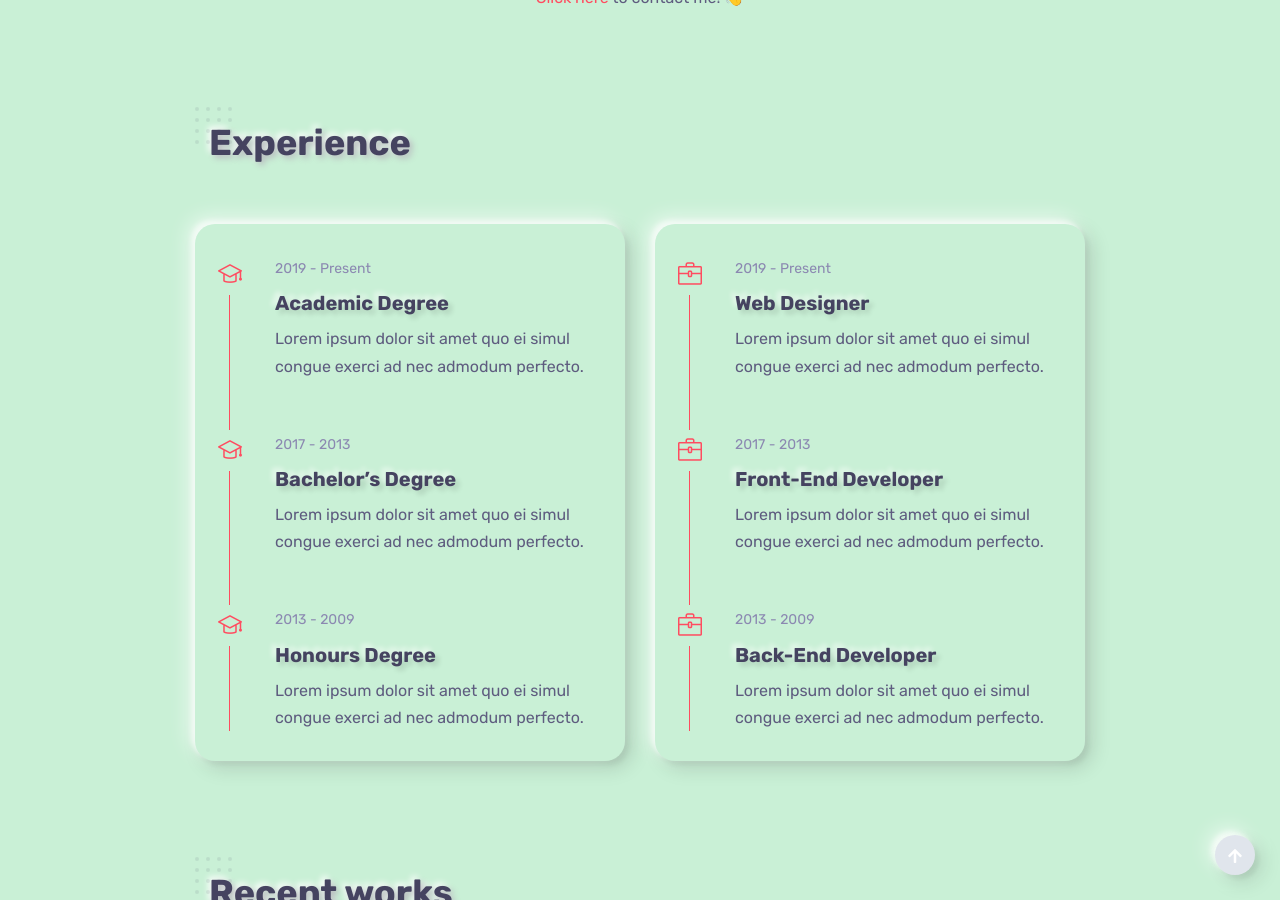
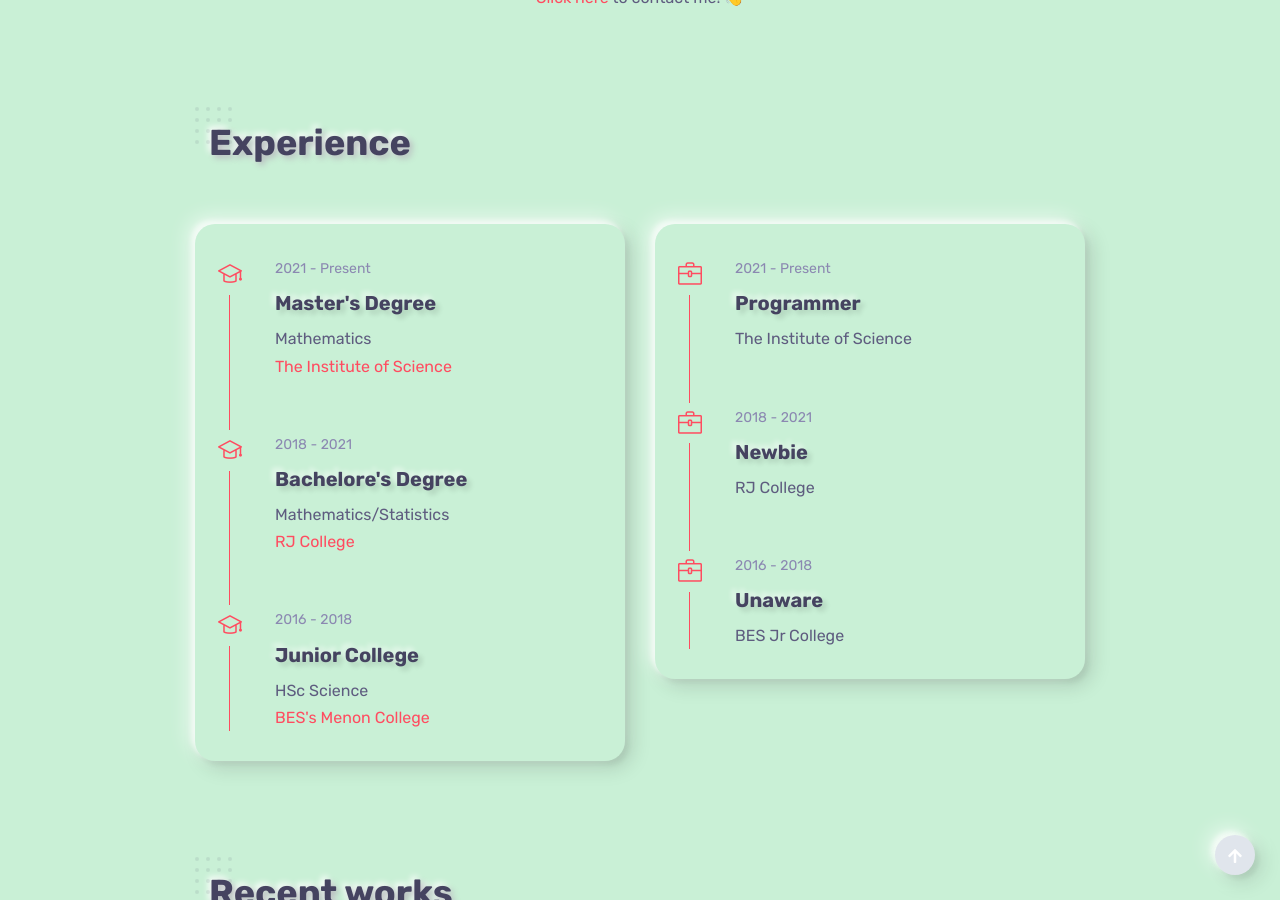
Before and after one commit to primepatel/primepatel.github.io, a Jekyll site: the page built from index.markdown, in a window 1280 px wide and 900 px high, scrolled down 2121 px. Built offline with Jekyll 4.4.1, drawn with Linux system fonts in a browser that asks for light colours.

Commit message:
added section3 include

```diff
--- a/_includes/section3.html
+++ b/_includes/section3.html
@@ -7,30 +7,16 @@
             <div class="col-md-6">
                 <!-- timeline wrapper -->
                 <div class="timeline edu bg-white rounded shadow-dark padding-30 overflow-hidden">
+                    {% for item in site.data.section3.Education %}
                     <!-- timeline item -->
-                    <div class="timeline-container wow fadeInUp">
+                    <div class="timeline-container wow fadeInUp" data-wow-delay="{{item[0]}}s">
                         <div class="content">
-                            <span class="time">2019 - Present</span>
-                            <h3 class="title">Academic Degree</h3>
-                            <p>Lorem ipsum dolor sit amet quo ei simul congue exerci ad nec admodum perfecto.</p>
+                            <span class="time">{{item[1]}}</span>
+                            <h3 class="title">{{item[2]}}</h3>
+                            <p>{{item[3]}}<br> <a href="{{item[5]}}">{{item[4]}}</a></p>
                         </div>
                     </div>
-                    <!-- timeline item -->
-                    <div class="timeline-container wow fadeInUp" data-wow-delay="0.2s">
-                        <div class="content">
-                            <span class="time">2017 - 2013</span>
-                            <h3 class="title">Bachelor’s Degree</h3>
-                            <p>Lorem ipsum dolor sit amet quo ei simul congue exerci ad nec admodum perfecto.</p>
-                        </div>
-                    </div>
-                    <!-- timeline item -->
-                    <div class="timeline-container wow fadeInUp" data-wow-delay="0.4s">
-                        <div class="content">
-                            <span class="time">2013 - 2009</span>
-                            <h3 class="title">Honours Degree</h3>
-                            <p>Lorem ipsum dolor sit amet quo ei simul congue exerci ad nec admodum perfecto.</p>
-                        </div>
-                    </div>
+                    {% endfor %}
                     <!-- main line -->
                     <span class="line"></span>
                 </div>
@@ -39,31 +25,17 @@
                 <!-- responsive spacer -->
                 <div class="spacer d-md-none d-lg-none" data-height="30"></div>
                 <!-- timeline wrapper -->
-                <div class="timeline exp bg-white rounded shadow-dark padding-30 overflow-hidden">
+                <div class="timeline exp bg-white rounded shadow-dark padding-30 overflow-hidden" data-wow-delay="{{item[0]}}s">
+                    {% for item in site.data.section3.Work %}
                     <!-- timeline item -->
                     <div class="timeline-container wow fadeInUp">
                         <div class="content">
-                            <span class="time">2019 - Present</span>
-                            <h3 class="title">Web Designer</h3>
-                            <p>Lorem ipsum dolor sit amet quo ei simul congue exerci ad nec admodum perfecto.</p>
+                            <span class="time">{{item[1]}}</span>
+                            <h3 class="title">{{item[2]}}</h3>
+                            <p> {{item[3]}}</p>
                         </div>
                     </div>
-                    <!-- timeline item -->
-                    <div class="timeline-container wow fadeInUp" data-wow-delay="0.2s">
-                        <div class="content">
-                            <span class="time">2017 - 2013</span>
-                            <h3 class="title">Front-End Developer</h3>
-                            <p>Lorem ipsum dolor sit amet quo ei simul congue exerci ad nec admodum perfecto.</p>
-                        </div>
-                    </div>
-                    <!-- timeline item -->
-                    <div class="timeline-container wow fadeInUp" data-wow-delay="0.4s">
-                        <div class="content">
-                            <span class="time">2013 - 2009</span>
-                            <h3 class="title">Back-End Developer</h3>
-                            <p>Lorem ipsum dolor sit amet quo ei simul congue exerci ad nec admodum perfecto.</p>
-                        </div>
-                    </div>
+                    {% endfor %}
                     <!-- main line -->
                     <span class="line"></span>
                 </div>
```
